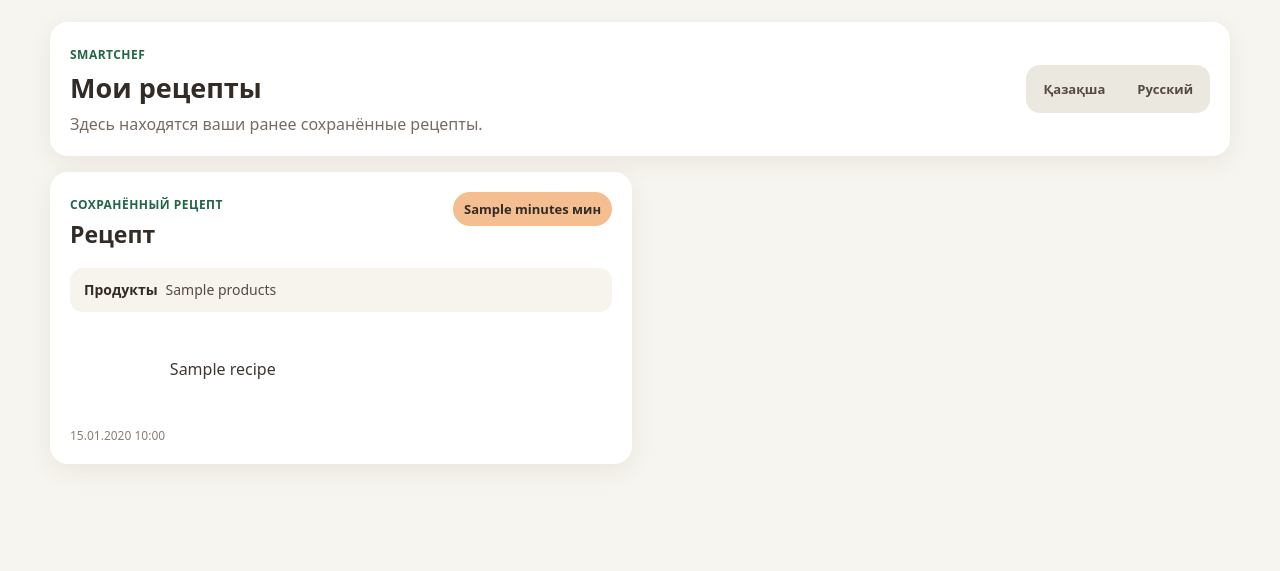
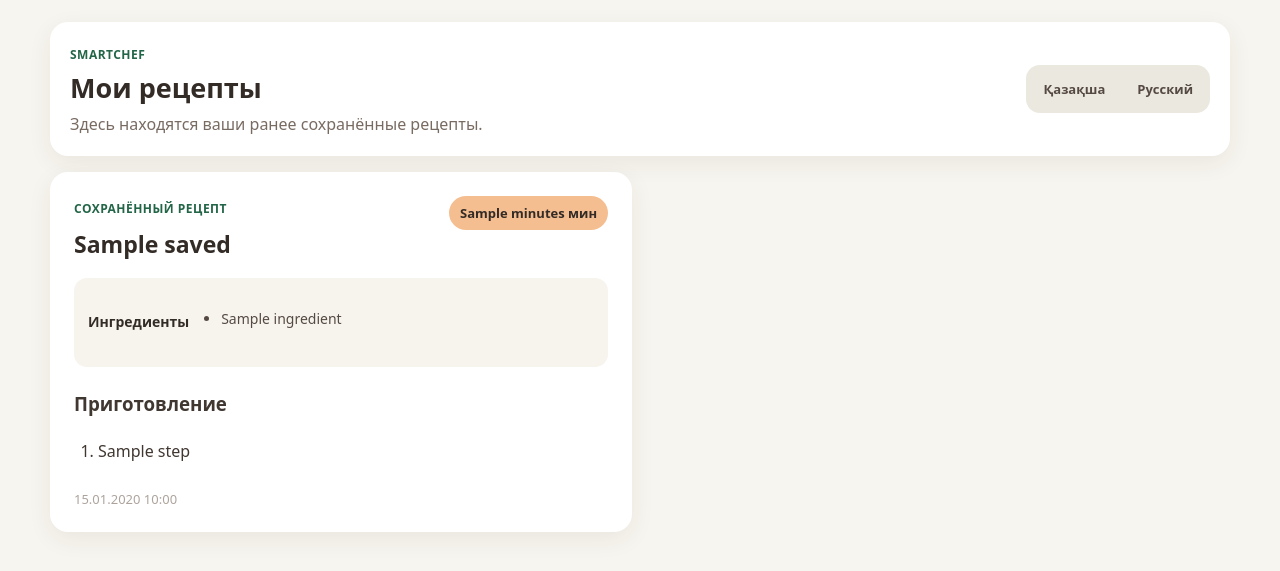
Before and after one commit to KuraMura02/SmartChef, a Django app: template recipes/templates/recipes/saved.html in a window 1280 px wide. Shown: the part 92-663 px from the top of the page. Run offline with Django 5.2, Linux system fonts and the light colour scheme; the template is opened without the code that fills it: most values are stand-ins (such as "Sample title", 1, 10 or a date in 2020).

Commit message:
Fix cooking mode and saved recipes

```diff
--- a/recipes/static/recipes/style.css
+++ b/recipes/static/recipes/style.css
@@ -1096,3 +1096,57 @@ label:has(input:focus-visible) {
         width: 100%;
     }
 }
+.saved-recipe-card {
+    padding: 24px;
+    overflow-wrap: anywhere;
+}
+
+.saved-recipe-card .recipe-header h2 {
+    margin-top: 10px;
+    line-height: 1.4;
+}
+
+.saved-ingredients,
+.saved-steps {
+    padding-left: 24px;
+    margin: 12px 0 20px;
+}
+
+.saved-ingredients li,
+.saved-steps li {
+    padding: 5px 0;
+    line-height: 1.7;
+}
+
+.saved-recipe-card .recipe-text {
+    margin-top: 20px;
+    line-height: 1.8;
+    white-space: normal;
+}
+
+.saved-recipe-card .recipe-text h3 {
+    margin-bottom: 12px;
+}
+
+.saved-date {
+    margin-top: 20px;
+    font-size: 13px;
+    opacity: 0.7;
+}
+
+.cooking-complete-actions {
+    display: flex;
+    gap: 12px;
+    justify-content: center;
+    flex-wrap: wrap;
+    margin-top: 20px;
+}
+
+.cooking-save-form {
+    display: inline-flex;
+    margin: 0;
+}
+
+.cooking-complete-actions .cooking-button {
+    min-width: 180px;
+}
--- a/recipes/templates/recipes/saved.html
+++ b/recipes/templates/recipes/saved.html
@@ -137,80 +137,69 @@
 
             {% for saved in recipes %}
 
+
 <article class="card saved-recipe-card">
 
     <div class="recipe-header">
-
         <div>
-
             <span class="result-label">
-
-                                {% if saved.language == "kk" %}
+                {% if language == "kk" %}
                     Сақталған рецепт
                 {% else %}
                     Сохранённый рецепт
                 {% endif %}
-
             </span>
 
-                            <h2>
-                                Рецепт
-                            </h2>
-
+            <h2>{{ saved.display_title }}</h2>
         </div>
-
 
         <span class="time-badge">
             {{ saved.minutes }} мин
         </span>
-
     </div>
 
+    <section class="saved-meta">
+        <strong>
+            {% if language == "kk" %}Құрамы{% else %}Ингредиенты{% endif %}
+        </strong>
 
-                    <div class="saved-meta">
-
-                        <strong>
-
-                            {% if saved.language == "kk" %}
-                                Өнімдер
+        {% if saved.display_ingredients %}
+            <ul class="saved-ingredients">
+                {% for ingredient in saved.display_ingredients %}
+                    <li>{{ ingredient }}</li>
+                {% endfor %}
+            </ul>
         {% else %}
-                                Продукты
+            <p>{{ saved.products }}</p>
         {% endif %}
 
-                        </strong>
+        {% if saved.vegetarian %}
+            <span class="diet-badge">
+                {% if language == "kk" %}Етсіз{% else %}Без мяса{% endif %}
+            </span>
+        {% endif %}
+    </section>
 
-                        <span>
-                            {{ saved.products }}
-                        </span>
+    {% if saved.display_steps %}
+        <section class="recipe-text">
+            <h3>
+                {% if language == "kk" %}Дайындау жолы{% else %}Приготовление{% endif %}
+            </h3>
 
-
-                        {% if saved.vegetarian %}
-
-                            <span class="diet-badge">
-
-                                {% if saved.language == "kk" %}
-                                    Етсіз
-                                {% else %}
-                                    Без мяса
+            <ol class="saved-steps">
+                {% for step in saved.display_steps %}
+                    <li>{{ step }}</li>
+                {% endfor %}
+            </ol>
+        </section>
     {% endif %}
-
-                            </span>
-
-                        {% endif %}
-
-                    </div>
-
-
-                    <div class="recipe-text">
-                        {{ saved.recipe }}
-                    </div>
-
 
     <div class="saved-date">
         {{ saved.created_at|date:"d.m.Y H:i" }}
     </div>
 
 </article>
+
 
             {% endfor %}
 
--- a/requirements.txt
+++ /dev/null
@@ -1,3 +0,0 @@
-python-dotenvDjango>=6.0,<7.0
-google-genai
-python-dotenv
```
Also changed, not shown: recipes/static/cooking.js (deleted, +0 -129 lines), recipes/static/recipes/cooking.js (added, +140 -0 lines), recipes/templates/recipes/cooking.html (+79 -12 lines), recipes/views.py (+24 -1 lines). Lines whose indentation alone changed are shown as unchanged.
